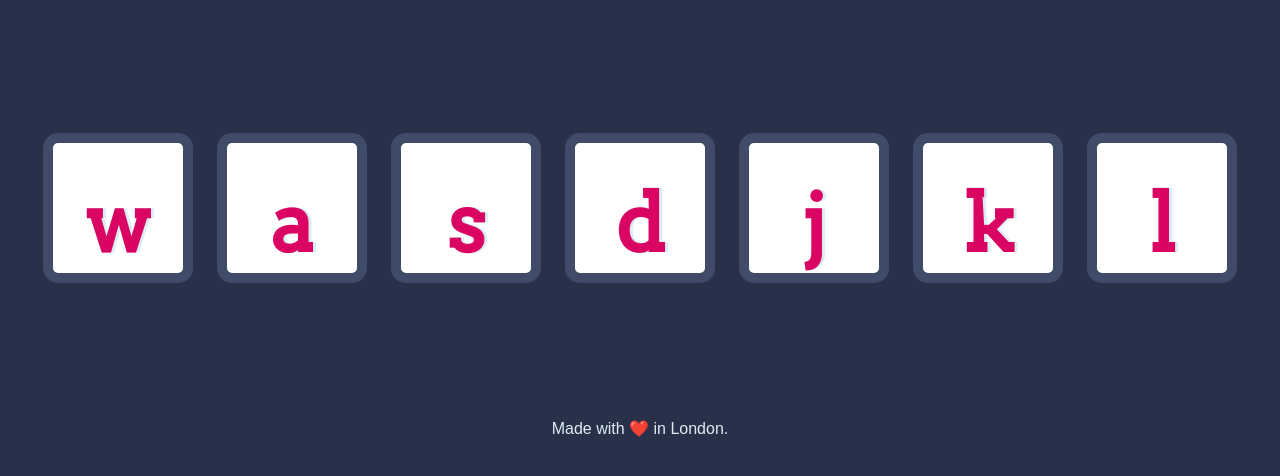
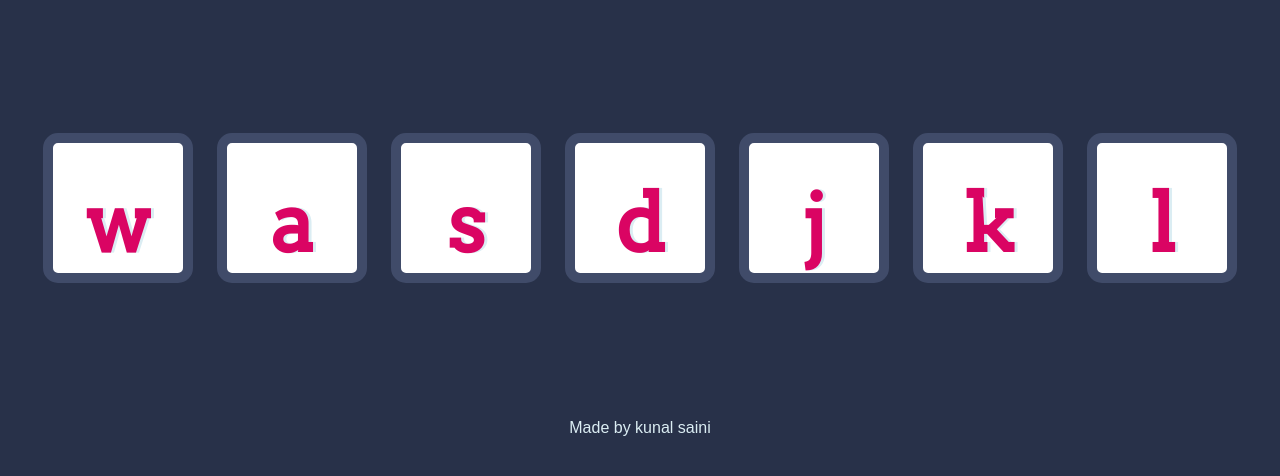
Before and after one commit to kunalsaini023/drumstick, a plain HTML site: page index.html in a window 1280 px wide. Shown: the part 156-632 px from the top of the page. Drawn offline with Linux system fonts and the light colour scheme.

Commit message:
Update index.html
2nd

```diff
--- a/index.html
+++ b/index.html
@@ -23,7 +23,7 @@
 
 
   <footer>
-    Made with ❤️ in London.
+    Made by kunal saini
   <script src="index.js" charset="utf-8"></script>
   </footer>
 </body>
```
